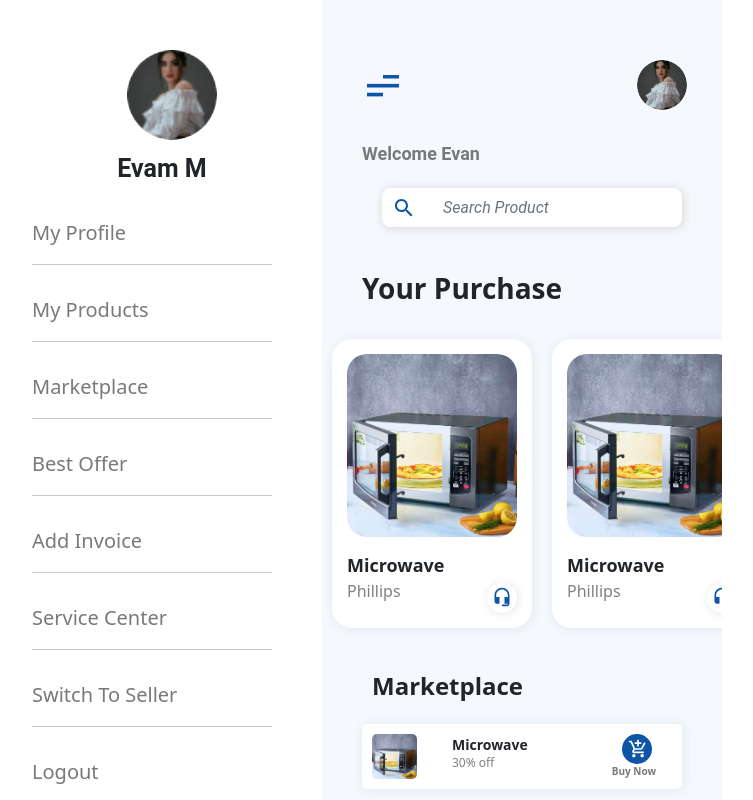
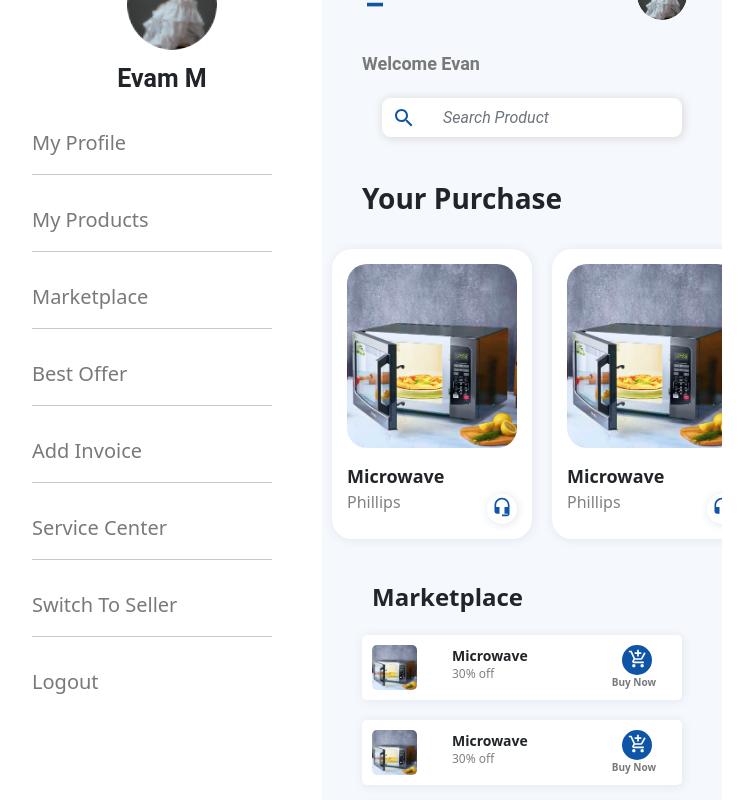
Before and after one commit to Anand-1432/invoicify, a React (Create React App) app: page / in a window 1280 px wide. Shown: the top 800 px of the page, without its empty margins (118-871 px from the left). Built offline with nearby package versions, Linux system fonts and the light colour scheme; a web font is replaced by a local one.

Commit message:
solving nav10

```diff
--- a/src/pages/add_invoice/add.scss
+++ b/src/pages/add_invoice/add.scss
@@ -1,7 +1,6 @@
 .add {
 
     width: 400px;
-    height: 104vh;
     background-color: rgb(245, 248, 252);
 
     .header {
--- a/src/pages/home/home.scss
+++ b/src/pages/home/home.scss
@@ -1,7 +1,7 @@
 .home {
 
     width: 400px;
-    height: 100vh;
+    height: auto;
     background-color: rgb(245, 248, 252);
     position: relative;
 
```
